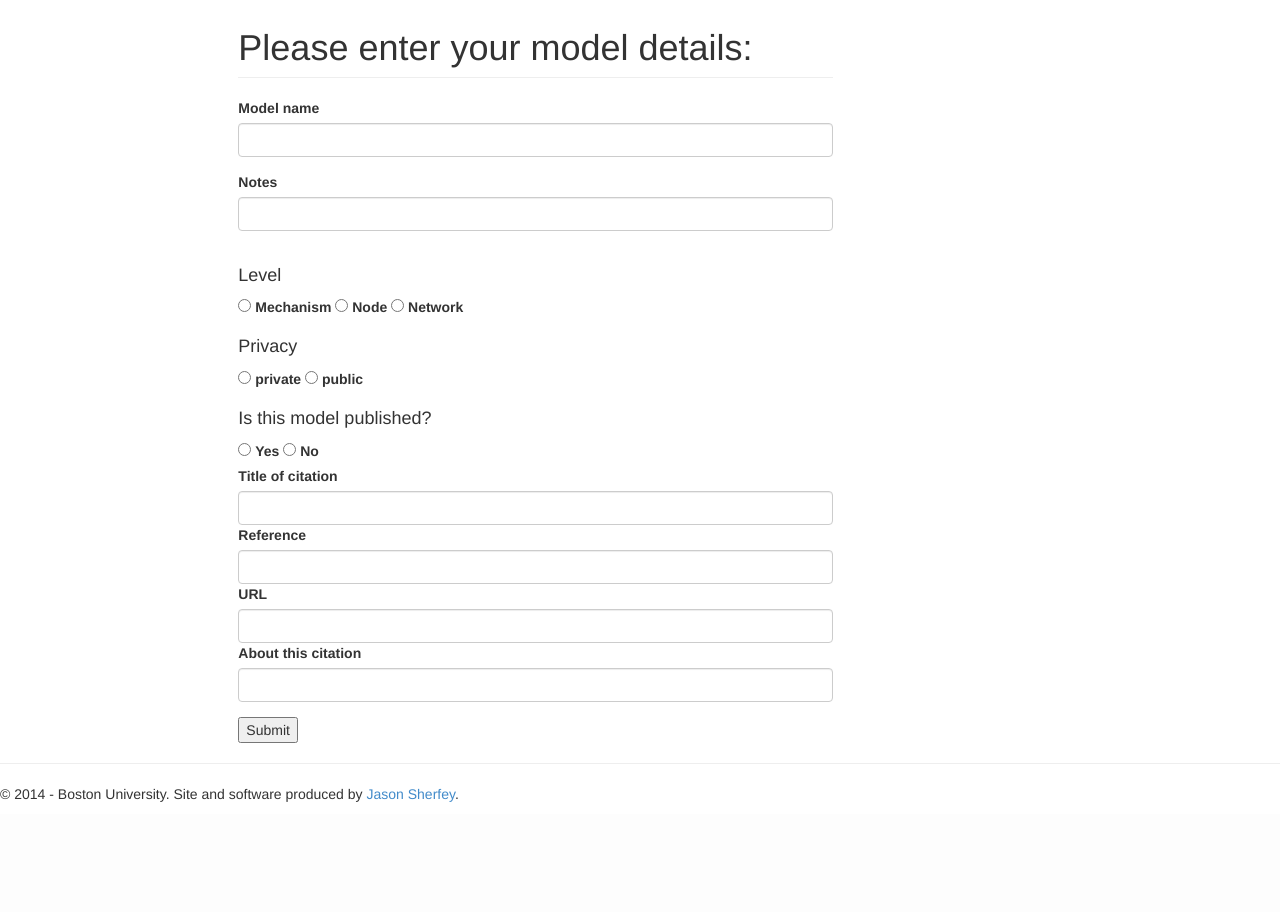
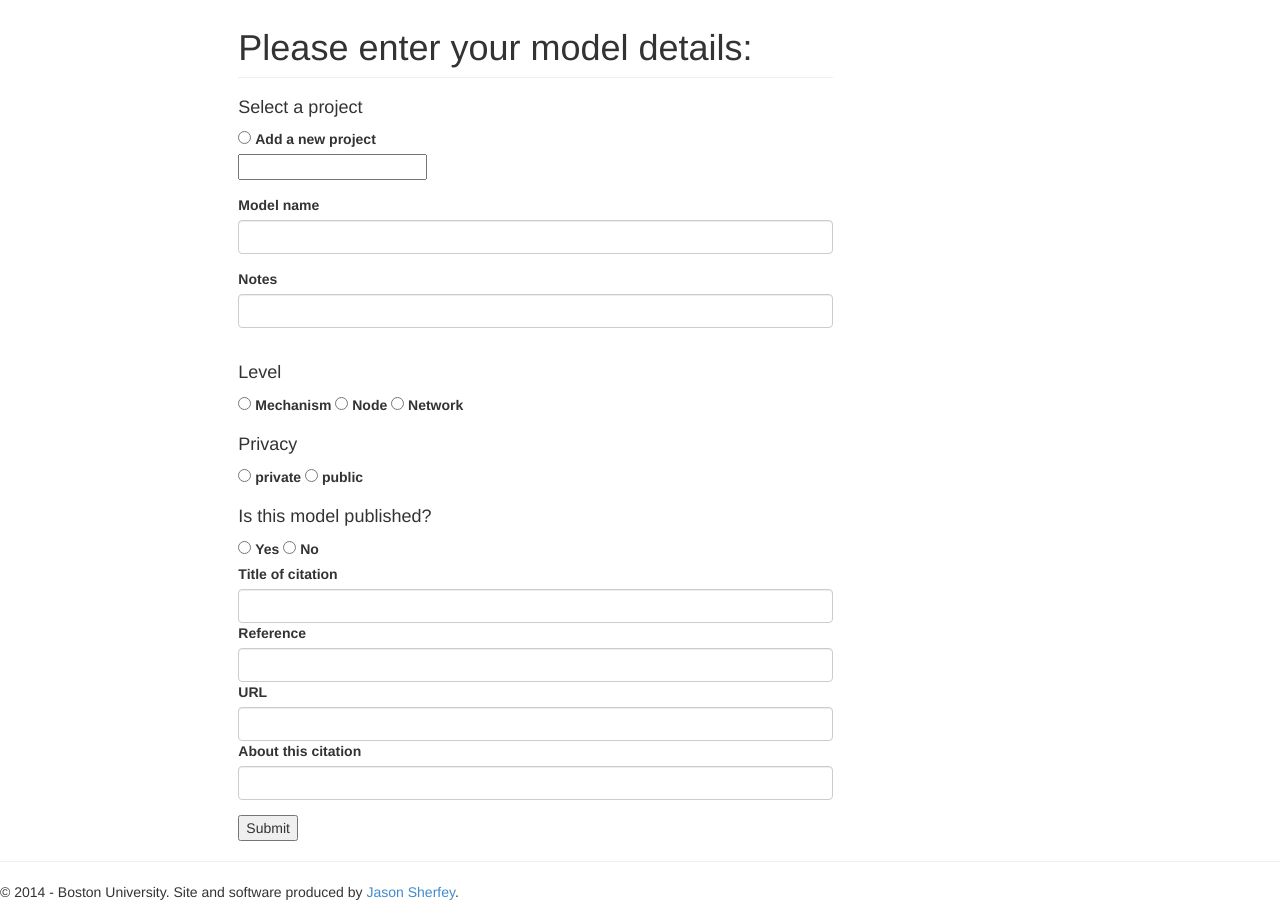
Before and after one commit to jsherfey/infinitebrain, a Django app: page /models/add/ in a window 1280 px wide. Shown: the part 62-974 px from the top of the page. Before the commit the page ends 864 px from the top, so only its background shows below. Run offline with Django 3.2, Linux system fonts and the light colour scheme; the visitor is signed in with stand-in values (Sample User, id 1); data that the repository does not hold is empty; parts of the project's set-up code (start-up, migrations or seed data) failed here and were passed over; some libraries are stand-ins or nearby versions.

Commit message:
finished the add_model view

```diff
--- a/modeldb/templates/modeldb/add_model.html
+++ b/modeldb/templates/modeldb/add_model.html
@@ -10,6 +10,21 @@
             <!-- <form action="/models/modeldb/" method="post"> -->
             <form action="/models/add/" method="post">
                 {% csrf_token %}
+                <h4> Select a project </h4>
+
+                <div class="form-group">
+                    {% for project in projects %}
+                    <input id={{project}} type="radio" name="project" value={{project}} />
+                    <label for={{project}}>{{project}}</label></br>
+                    {% endfor %}
+                    <input id="newproject" type="radio" name="project" value="newproject"/>
+                    <label for="newproject">Add a new project</label>
+                    <div id="newprojectentry">
+                        <input id="projectname" type="text" name="projectname"/>
+                    </div>
+                </div>
+
+
                 <div class="form-group">
                     <label for="modelname">Model name</label>
                     <input class="form-control" id="modelname" type="text" name="name" required="required"/>
@@ -63,10 +78,6 @@
                 </div>
 
                 <input type="submit" value="Submit" />
-
-
-    <!-- username = data['username'], projectname = data['projectname'] -->
-
             </form>
         </div>
     </div>
@@ -81,6 +92,14 @@
             }
                 ;
     });
+        $("input[name$='project']").click(function() {
+            if ($(this.val() == "newproject")) {
+                $("#newprojectentry").show();
+            }
+            else {
+                $("#newprojectentry").hide();
+            }
+        });
 });
 </script>
 {% endblock %}
--- a/modeldb/views.py
+++ b/modeldb/views.py
@@ -6,6 +6,7 @@ from django.template import RequestContext #, loader
 from django.db.models import Q
 from django.views.decorators.csrf import csrf_exempt, csrf_protect
 from django.contrib.auth.models import User
+from django.contrib.auth.decorators import login_required
 #from django.views.decorators.csrf import ensure_csrf_cookie
 #@ensure_csrf_cookie
 
@@ -78,6 +79,7 @@ def delete(request):
     #link_data = simplejson.dumps(d)
     #return render(request, 'site/dashboard.html',{'models': models, "link_data": link_data},context_instance=RequestContext(request))
 
+@login_required
 def add_model(request):
     if request.method == 'GET':
         # Get all of the projects for the current user
@@ -85,9 +87,42 @@ def add_model(request):
         return render(request, 'modeldb/add_model.html', {'projects': projects})
     else:
         '''
-        process the form
+        First, locate the project
         '''
+        owner = request.user;
+        if (request.POST['project'] == 'newproject' and request.POST['projectname'] != ''):
+            projectname = request.POST['projectname']
+        else:
+            projectname = request.POST['project']
+
+        project, created = Project.objects.get_or_create(owner=owner,name=projectname)
+        if created:
+            project.save()
         '''
-        first, get all of the objects associated with the current user
+        Then add the model to the project
         '''
+
+        modelname = request.POST['modelname']
+        level = request.POST['level']
+        notes = request.POST['notes']
+        ispublished = request.POST['ispublished']
+        privacy = request.POST['privacy']
+        model = Model(name=modelname,
+            user=owner,
+            project=project,
+            level=level,
+            ispublished=ispublished,
+            privacy=privacy)
+        model.save()
+        '''
+        Now, handle citations
+        '''
+        if model.ispublished:
+            citationtitle = request.POST['citationtitle']
+            citationstring = request.POST['citationstring']
+            citationurl = request.POST['citationurl']
+            citationabout = request.POST['citationabout']
+            c = Citation(model=model,title=citationtitle,citation=citationstring,url=citationurl,about=citationabout)
+            c.save()
+
         return HttpResponseRedirect('/dashboard/')
```
